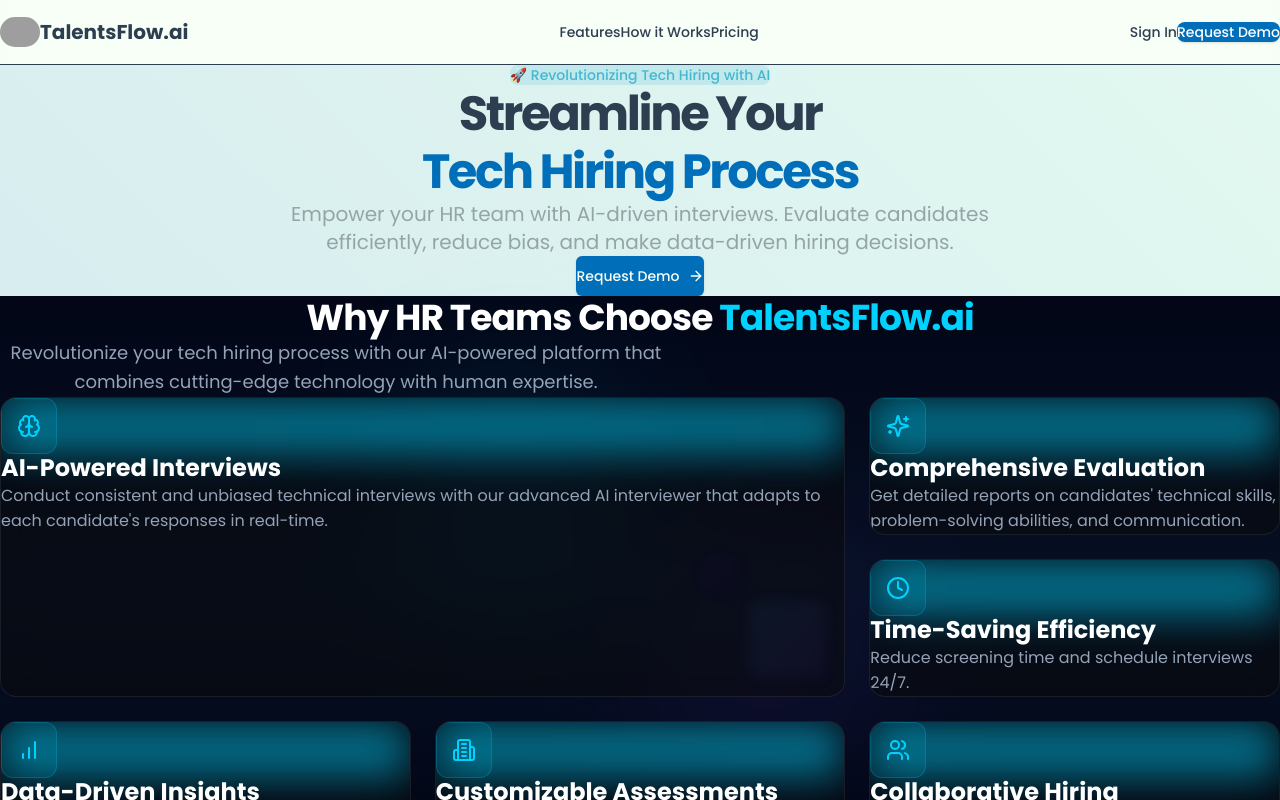
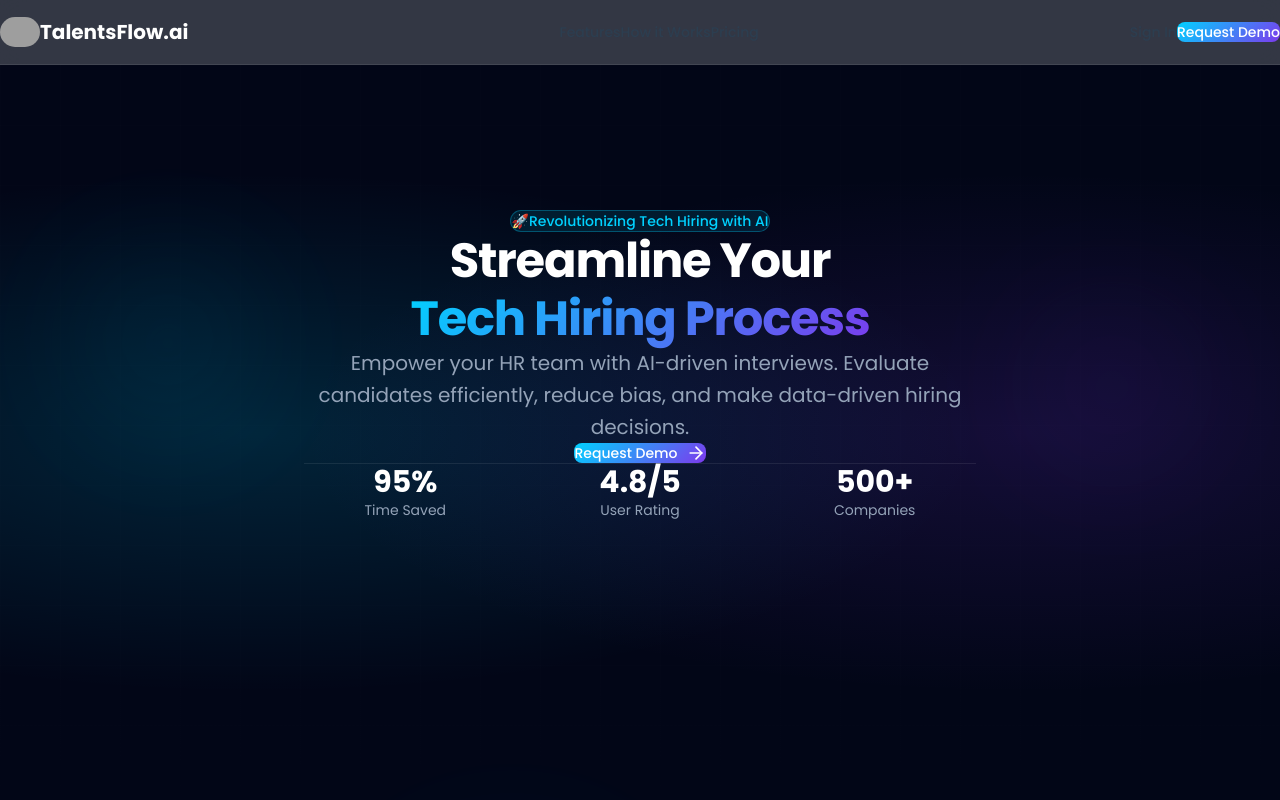
Before and after one commit to ipat13/talentflow-ai, a Next.js app in the folder talentflow-ai/: page / in a window 1280 px wide. Shown: the top 800 px of the page. Built offline with nearby package versions, Linux system fonts and the light colour scheme; grey boxes are pictures that could not be loaded.

Commit message:
Hero section redesigned with dark theme banner

```diff
--- a/talentflow-ai/src/app/components/FeaturesSection.tsx
+++ b/talentflow-ai/src/app/components/FeaturesSection.tsx
@@ -1,12 +1,12 @@
 "use client";
 
-import { useEffect, useRef, useState } from "react";
+import { useEffect, useRef, useState, ReactNode } from "react";
 
 interface Feature {
   id: number;
   title: string;
   description: string;
-  icon: JSX.Element;
+  icon: ReactNode;
   size?: "large" | "medium" | "small";
 }
 
@@ -114,6 +114,8 @@
     small: "md:col-span-1 md:row-span-1"
   };
 
+  const cardSize = feature.size || "medium";
+
   return (
     <div
       className={`
@@ -124,7 +126,7 @@
         transition-all duration-500 ease-out
         hover:border-transparent
         group
-        ${sizeClasses[feature.size]}
+        ${sizeClasses[cardSize]}
         ${isVisible ? "opacity-100 translate-y-0" : "opacity-0 translate-y-8"}
       `}
       style={{ transitionDelay: `${index * 100}ms` }}
@@ -169,7 +171,7 @@
       </div>
 
       {/* Decorative floating elements for large cards */}
-      {feature.size === "large" && (
+      {cardSize === "large" && (
         <div className="absolute bottom-4 right-4 w-32 h-32 opacity-20">
           <div className="absolute bottom-0 right-0 w-20 h-20 rounded-lg bg-gradient-to-br from-[#00D2FF]/30 to-[#7c3aed]/30 blur-sm animate-pulse" />
           <div className="absolute top-0 left-0 w-12 h-12 rounded-full bg-gradient-to-br from-[#7c3aed]/30 to-transparent blur-sm animate-pulse" style={{ animationDelay: "0.5s" }} />
--- a/talentflow-ai/src/app/components/HeroSection.tsx
+++ b/talentflow-ai/src/app/components/HeroSection.tsx
@@ -4,6 +4,11 @@
 
 export default function HeroSection() {
   const [isMobileMenuOpen, setIsMobileMenuOpen] = useState(false);
+  const [isVisible, setIsVisible] = useState(false);
+
+  useEffect(() => {
+    setIsVisible(true);
+  }, []);
 
   const toggleMobileMenu = () => {
     setIsMobileMenuOpen(!isMobileMenuOpen);
@@ -15,8 +20,16 @@
 
   return (
     <>
-      <header className="sticky top-0 z-50 w-full border-b" style={{ backgroundColor: '#F7FFF795', backdropFilter: 'blur(10px)' }}>
-        <div className="container max-w-screen-xl mx-auto flex h-16 items-center justify-between">
+      {/* Header - Sticky Dark */}
+      <header
+        className="sticky top-0 z-50 w-full border-b"
+        style={{
+          backgroundColor: 'rgba(2, 6, 23, 0.8)',
+          backdropFilter: 'blur(12px)',
+          borderColor: 'rgba(255, 255, 255, 0.08)'
+        }}
+      >
+        <div className="container max-w-screen-xl mx-auto flex h-16 items-center justify-between px-4">
           <a href="#" className="flex items-center space-x-2" aria-label="TalentsFlow.ai Home">
             <img
               src="/logo.png"
@@ -25,34 +38,40 @@
               height={40}
               className="rounded-full"
             />
-            <span className="text-xl font-bold" style={{ fontFamily: 'Poppins, sans-serif' }}>
+            <span className="text-xl font-bold text-white" style={{ fontFamily: "'Poppins', sans-serif" }}>
               TalentsFlow.ai
             </span>
           </a>
 
           <nav className="hidden md:flex items-center space-x-8" role="navigation" aria-label="Main navigation">
-            <a href="#features" className="text-sm font-medium text-[#2C3E50] hover:text-[#006EB8] transition-colors">
+            <a href="#features" className="text-sm font-medium text-[#94a3b8] hover:text-white transition-colors">
               Features
             </a>
-            <a href="#how-it-works" className="text-sm font-medium text-[#2C3E50] hover:text-[#006EB8] transition-colors">
+            <a href="#how-it-works" className="text-sm font-medium text-[#94a3b8] hover:text-white transition-colors">
               How it Works
             </a>
-            <a href="#pricing" className="text-sm font-medium text-[#2C3E50] hover:text-[#006EB8] transition-colors">
+            <a href="#pricing" className="text-sm font-medium text-[#94a3b8] hover:text-white transition-colors">
               Pricing
             </a>
           </nav>
 
           <div className="hidden md:flex items-center space-x-4">
-            <a href="#" className="text-sm font-medium text-[#2C3E50] hover:text-[#006EB8] transition-colors">
+            <a href="#" className="text-sm font-medium text-[#94a3b8] hover:text-white transition-colors">
               Sign In
             </a>
-            <button className="inline-flex items-center justify-center rounded-lg px-4 py-2 text-sm font-medium bg-[#006EB8] text-white hover:bg-[#005A9C] transition-all duration-300 shadow-sm hover:shadow-md">
+            <button
+              className="inline-flex items-center justify-center rounded-lg px-4 py-2 text-sm font-medium transition-all duration-300"
+              style={{
+                background: 'linear-gradient(135deg, #00D2FF, #7c3aed)',
+                color: 'white'
+              }}
+            >
               Request Demo
             </button>
           </div>
 
           <button
-            className="md:hidden inline-flex items-center justify-center rounded-lg p-2 text-[#2C3E50] hover:bg-[#E2E8F0] transition-colors"
+            className="md:hidden inline-flex items-center justify-center rounded-lg p-2 text-white hover:bg-white/10 transition-colors"
             onClick={toggleMobileMenu}
             aria-expanded={isMobileMenuOpen}
             aria-controls="mobile-menu"
@@ -78,21 +97,27 @@
           role="navigation"
           aria-label="Mobile navigation"
         >
-          <div className="container mx-auto px-4 py-4 space-y-4 bg-white border-t border-[#E2E8F0]">
-            <a href="#features" onClick={closeMobileMenu} className="block text-base font-medium text-[#2C3E50] hover:text-[#006EB8] transition-colors">
+          <div className="px-4 py-4 space-y-4" style={{ backgroundColor: 'rgba(2, 6, 23, 0.95)', borderTopColor: 'rgba(255, 255, 255, 0.08)' }}>
+            <a href="#features" onClick={closeMobileMenu} className="block text-base font-medium text-[#94a3b8] hover:text-white transition-colors">
               Features
             </a>
-            <a href="#how-it-works" onClick={closeMobileMenu} className="block text-base font-medium text-[#2C3E50] hover:text-[#006EB8] transition-colors">
+            <a href="#how-it-works" onClick={closeMobileMenu} className="block text-base font-medium text-[#94a3b8] hover:text-white transition-colors">
               How it Works
             </a>
-            <a href="#pricing" onClick={closeMobileMenu} className="block text-base font-medium text-[#2C3E50] hover:text-[#006EB8] transition-colors">
+            <a href="#pricing" onClick={closeMobileMenu} className="block text-base font-medium text-[#94a3b8] hover:text-white transition-colors">
               Pricing
             </a>
-            <div className="pt-4 border-t border-[#E2E8F0] space-y-3">
-              <a href="#" className="block text-base font-medium text-[#2C3E50] hover:text-[#006EB8] transition-colors">
+            <div className="pt-4 border-t space-y-3" style={{ borderColor: 'rgba(255, 255, 255, 0.08)' }}>
+              <a href="#" className="block text-base font-medium text-[#94a3b8] hover:text-white transition-colors">
                 Sign In
               </a>
-              <button className="w-full inline-flex items-center justify-center rounded-lg px-4 py-2 text-sm font-medium bg-[#006EB8] text-white hover:bg-[#005A9C] transition-all duration-300">
+              <button
+                className="w-full inline-flex items-center justify-center rounded-lg px-4 py-2 text-sm font-medium transition-all duration-300"
+                style={{
+                  background: 'linear-gradient(135deg, #00D2FF, #7c3aed)',
+                  color: 'white'
+                }}
+              >
                 Request Demo
               </button>
             </div>
@@ -100,32 +125,151 @@
         </div>
       </header>
 
-      <section className="relative">
-        <div className="absolute inset-0" style={{ background: 'linear-gradient(45deg, #006EB820, #4ECDC420)' }} />
+      {/* Hero Banner - Dark Theme */}
+      <section
+        className="relative overflow-hidden"
+        style={{ backgroundColor: "#020617", minHeight: "calc(100vh - 64px)" }}
+      >
+        {/* Background gradient effects */}
+        <div
+          className="absolute inset-0"
+          style={{
+            background: "radial-gradient(ellipse at 20% 50%, rgba(0, 210, 255, 0.15) 0%, transparent 50%)"
+          }}
+        />
+        <div
+          className="absolute inset-0"
+          style={{
+            background: "radial-gradient(ellipse at 80% 50%, rgba(124, 58, 237, 0.15) 0%, transparent 50%)"
+          }}
+        />
 
-        <div className="container max-w-screen-xl mx-auto relative flex flex-col items-center justify-center space-y-8 py-24 text-center md:py-32">
-          <div className="inline-flex items-center rounded-lg px-3 py-1 text-sm font-medium bg-[#45B7D130] text-[#45B7D1]">
-            🚀 Revolutionizing Tech Hiring with AI
+        {/* Grid pattern overlay */}
+        <div
+          className="absolute inset-0 opacity-20"
+          style={{
+            backgroundImage: `linear-gradient(rgba(255,255,255,0.03) 1px, transparent 1px), linear-gradient(90deg, rgba(255,255,255,0.03) 1px, transparent 1px)`,
+            backgroundSize: "60px 60px"
+          }}
+        />
+
+        <div className="container max-w-screen-xl mx-auto relative flex flex-col items-center justify-center px-4 py-24 md:py-32 text-center min-h-[600px]">
+          {/* Badge */}
+          <div
+            className={`
+              inline-flex items-center rounded-full px-4 py-2 text-sm font-medium mb-8
+              transition-all duration-700 ease-out
+              ${isVisible ? "opacity-100 translate-y-0" : "opacity-0 translate-y-4"}
+            `}
+            style={{
+              backgroundColor: 'rgba(0, 210, 255, 0.1)',
+              color: '#00D2FF',
+              border: '1px solid rgba(0, 210, 255, 0.3)'
+            }}
+          >
+            <span className="mr-2">🚀</span>
+            Revolutionizing Tech Hiring with AI
           </div>
 
-          <h1 className="text-4xl font-bold tracking-tighter sm:text-5xl md:text-6xl lg:text-7xl" style={{ fontFamily: 'Poppins, sans-serif' }}>
-            Streamline Your<span className="block" style={{ color: '#006EB8' }}>Tech Hiring Process</span>
+          {/* Main Headline */}
+          <h1
+            className={`
+              text-4xl sm:text-5xl md:text-6xl lg:text-7xl font-bold tracking-tight mb-6 max-w-4xl
+              transition-all duration-700 ease-out delay-100
+              ${isVisible ? "opacity-100 translate-y-0" : "opacity-0 translate-y-4"}
+            `}
+            style={{ fontFamily: "'Poppins', sans-serif" }}
+          >
+            <span className="text-white">Streamline Your</span>
+            <br />
+            <span style={{
+              background: "linear-gradient(135deg, #00D2FF, #7c3aed)",
+              WebkitBackgroundClip: "text",
+              WebkitTextFillColor: "transparent",
+              backgroundClip: "text"
+            }}>
+              Tech Hiring Process
+            </span>
           </h1>
 
-          <p className="max-w-[700px] text-[#95A5A6] md:text-xl">
-            Empower your HR team with AI-driven interviews. Evaluate candidates efficiently, reduce bias, and make data-driven hiring decisions.
+          {/* Description */}
+          <p
+            className={`
+              text-lg md:text-xl max-w-2xl mb-10
+              transition-all duration-700 ease-out delay-200
+              ${isVisible ? "opacity-100 translate-y-0" : "opacity-0 translate-y-4"}
+            `}
+            style={{
+              color: '#94a3b8',
+              lineHeight: '1.6'
+            }}
+          >
+            Empower your HR team with AI-driven interviews. Evaluate candidates efficiently,
+            reduce bias, and make data-driven hiring decisions.
           </p>
 
-          <div className="flex flex-col gap-4 min-[400px]:flex-row">
-            <button className="inline-flex items-center justify-center gap-2 whitespace-nowrap text-sm font-medium transition-colors bg-[#006EB8] text-[#F7FFF7] shadow hover:bg-[#006EB8]/90 h-10 rounded-md px-8">
+          {/* CTA Buttons */}
+          <div
+            className={`
+              flex flex-col gap-4 sm:flex-row
+              transition-all duration-700 ease-out delay-300
+              ${isVisible ? "opacity-100 translate-y-0" : "opacity-0 translate-y-4"}
+            `}
+          >
+            <a
+              href="https://www.linkedin.com/in/ruofei-du-softwaredeveloper/"
+              target="_blank"
+              rel="noopener noreferrer"
+              className="inline-flex items-center justify-center gap-2 whitespace-nowrap text-sm font-medium transition-all duration-300 rounded-lg px-8 py-3"
+              style={{
+                background: 'linear-gradient(135deg, #00D2FF, #7c3aed)',
+                color: 'white'
+              }}
+            >
               <span>Request Demo</span>
-              <svg xmlns="http://www.w3.org/2000/svg" width="24" height="24" viewBox="0 0 24 24" fill="none" stroke="currentColor" strokeWidth="2" strokeLinecap="round" strokeLinejoin="round" className="ml-2 h-4 w-4">
+              <svg xmlns="http://www.w3.org/2000/svg" width="20" height="20" viewBox="0 0 24 24" fill="none" stroke="currentColor" strokeWidth="2" strokeLinecap="round" strokeLinejoin="round">
                 <path d="M5 12h14"></path>
                 <path d="m12 5 7 7-7 7"></path>
               </svg>
-            </button>
+            </a>
           </div>
+
+          {/* Stats */}
+          <div
+            className={`
+              grid grid-cols-3 gap-8 mt-16 pt-8 w-full max-w-2xl
+              transition-all duration-700 ease-out delay-400
+              ${isVisible ? "opacity-100 translate-y-0" : "opacity-0 translate-y-4"}
+            `}
+            style={{ borderTop: '1px solid rgba(255, 255, 255, 0.08)' }}
+          >
+            <div className="text-center">
+              <div className="text-2xl md:text-3xl font-bold text-white mb-1" style={{ fontFamily: "'Poppins', sans-serif" }}>
+                95%
+              </div>
+              <div className="text-sm text-[#94a3b8]">Time Saved</div>
+            </div>
+            <div className="text-center">
+              <div className="text-2xl md:text-3xl font-bold text-white mb-1" style={{ fontFamily: "'Poppins', sans-serif" }}>
+                4.8/5
+              </div>
+              <div className="text-sm text-[#94a3b8]">User Rating</div>
+            </div>
+            <div className="text-center">
+              <div className="text-2xl md:text-3xl font-bold text-white mb-1" style={{ fontFamily: "'Poppins', sans-serif" }}>
+                500+
+              </div>
+              <div className="text-sm text-[#94a3b8]">Companies</div>
+            </div>
+          </div>
+
+          {/* Floating decorative elements */}
+          <div className="absolute top-1/4 left-10 w-64 h-64 rounded-full opacity-10 blur-3xl" style={{ background: 'radial-gradient(circle, #00D2FF 0%, transparent 70%)' }} />
+          <div className="absolute bottom-1/4 right-10 w-64 h-64 rounded-full opacity-10 blur-3xl" style={{ background: 'radial-gradient(circle, #7c3aed 0%, transparent 70%)' }} />
         </div>
+
+        {/* Bottom gradient fade */}
+        <div className="absolute bottom-0 left-0 right-0 h-32" style={{ background: 'linear-gradient(to top, #020617, transparent)' }} />
       </section>
     </>
   );
```
